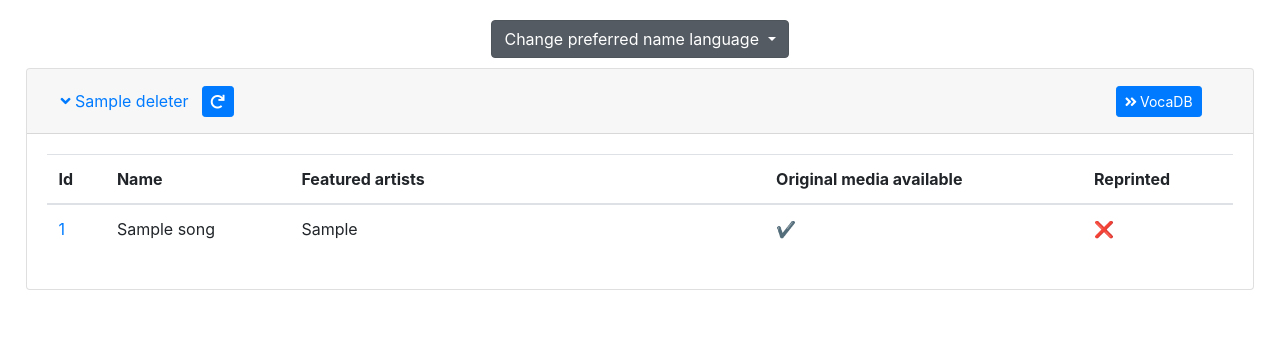
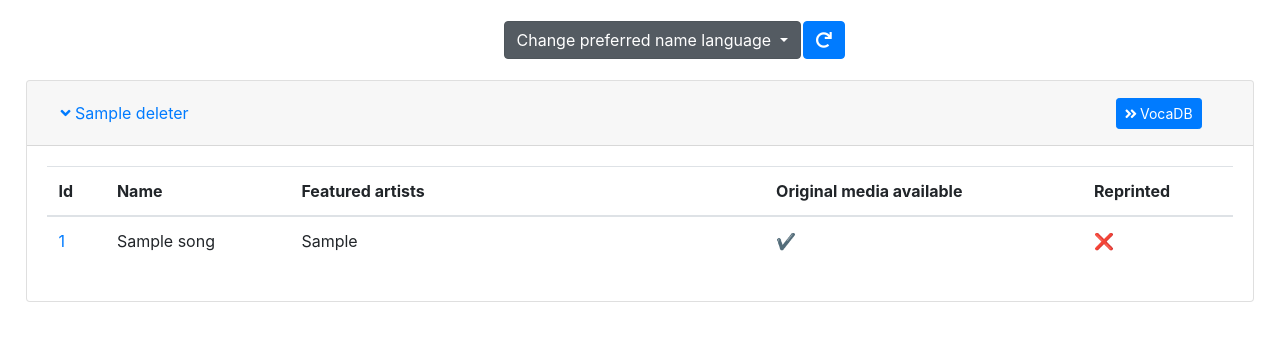
Before and after one commit to kateabr/deleters-tracker, a Flask app: template templates/index.html in a window 1280 px wide. Shown: the top 341 px of the page. Run offline with Flask 2, Linux system fonts and the light colour scheme; the template is opened without the code that fills it: most values are stand-ins (such as "Sample title", 1, 10 or a date in 2020); some libraries are stand-ins or nearby versions.

Commit message:
slightly changed layout

```diff
--- a/templates/index.html
+++ b/templates/index.html
@@ -8,8 +8,9 @@
     <title>Frequent deleters</title>
 </head>
 <body>
-<div class="sticky-top" style="margin-top: 20px">
-    <div class="dropdown show text-center">
+<div class="sticky-top container-fluid" style="margin-top: 20px; margin-bottom: 20px">
+    <table class="text-center" style="width: 22%; margin-right: 39%; margin-left: 39%"><tr><td>
+    <div class="dropdown show">
         <a class="btn btn-secondary dropdown-toggle" role="button" id="dropdownMenuLink" data-toggle="dropdown"
            aria-haspopup="true" aria-expanded="false">
             Change preferred name language
@@ -26,6 +27,9 @@
                onclick="localStorage.setItem('nameLanguage', 'English'); render_deleter({{ artistId|safe }})">English</a>
         </div>
     </div>
+        </td><td>
+    <button type="button" class="btn btn-primary" onclick="location.reload();"><i
+            class="fas fa-redo"></i></button></td></tr></table>
 </div>
 <div style="margin-bottom: 20px; margin-left:  2%; margin-right: 2%; z-index: 0">
     <div id="accordion">
@@ -42,8 +46,6 @@
                                         aria-expanded="true" aria-controls="__{{ deleter.id }}"
                                         onclick="render_deleter({{ deleter.id|safe }})" style="pointer-events: none">
                                     <i class="fas fa-angle-down"></i> {{ deleter.name }}
-                                    <button type="button" class="btn btn-primary btn-sm" onclick="location.reload();"><i
-                                            class="fas fa-redo"></i></button>
                                 </button>
                             </td>
                             <td style="width: 10%"><a type="button" class="btn btn-primary btn-sm"
```
